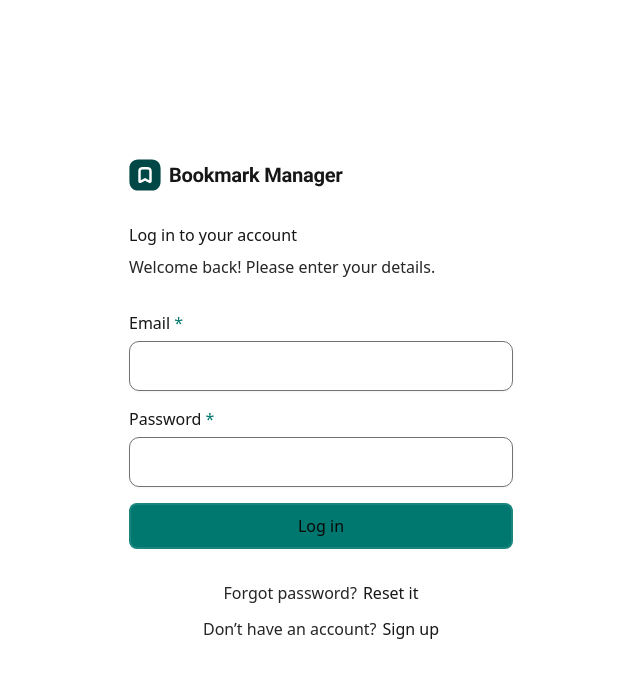
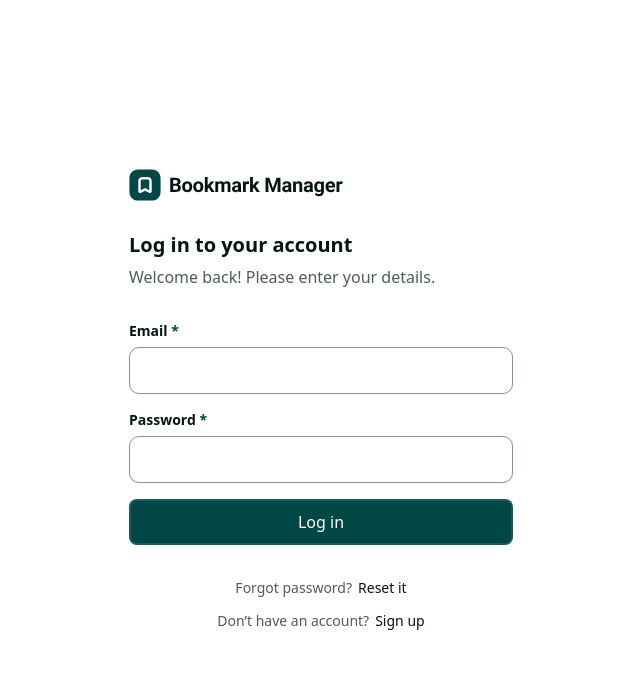
Before and after one commit to AdrianoEscarabote/bookmark-manager-app, a Next.js app in the folder frontend/: page /sign-in in a window 1280 px wide. Shown: the top 678 px of the page, without its empty margins (319-959 px from the left). Built offline with nearby package versions, Linux system fonts and the light colour scheme.

Commit message:
feat(styles): enhance global styles with new color variables and toast component styles

```diff
--- a/frontend/app/globals.css
+++ b/frontend/app/globals.css
@@ -1,9 +1,24 @@
-@import "tailwindcss";
-@import "tw-animate-css";
+@import 'tailwindcss';
+@import 'tw-animate-css';
 
 @custom-variant dark (&:is(.dark *));
 
 @theme inline {
+  --color-neutral-0: var(--neutral-0);
+  --color-neutral-100: var(--neutral-100);
+  --color-neutral-300: var(--neutral-300);
+  --color-neutral-400: var(--neutral-400);
+  --color-neutral-500: var(--neutral-500);
+  --color-neutral-600: var(--neutral-600);
+  --color-neutral-800: var(--neutral-800);
+  --color-neutral-900: var(--neutral-900);
+
+  --color-teal-700: var(--teal-700);
+  --color-teal-800: var(--teal-800);
+
+  --color-red-600: var(--red-600);
+  --color-red-800: var(--red-800);
+
   --color-background: var(--background);
   --color-foreground: var(--foreground);
   --font-sans: var(--font-geist-sans);
@@ -44,6 +59,20 @@
 }
 
 :root {
+  --neutral-900: #051513;
+  --neutral-800: #4c5c59;
+  --neutral-500: #899492;
+  --neutral-400: rgb(192, 207, 204);
+  --neutral-300: #dde9e7;
+  --neutral-100: #e8f0ef;
+  --neutral-0: #ffffff;
+
+  --teal-800: #013c3b;
+  --teal-700: #014745;
+
+  --red-800: #cb0a04;
+  --red-600: #fd4740;
+
   --radius: 0.625rem;
   --background: oklch(1 0 0);
   --foreground: oklch(0.145 0 0);
@@ -79,6 +108,15 @@
 }
 
 .dark {
+  --neutral-900: #001414;
+  --neutral-800: #001f1f;
+  --neutral-600: #002e2d;
+  --neutral-500: #004241;
+  --neutral-400: #004746;
+  --neutral-300: #00706e;
+  --neutral-100: #b1b9b9;
+  --neutral-0: #ffffff;
+
   --background: oklch(0.145 0 0);
   --foreground: oklch(0.985 0 0);
   --card: oklch(0.205 0 0);
@@ -120,3 +158,164 @@
     @apply bg-background text-foreground;
   }
 }
+
+.text-preset-1 {
+  font-size: 1.5rem;
+  line-height: 140%;
+  letter-spacing: 0rem;
+  font-weight: 700;
+}
+
+.text-preset-2 {
+  font-size: 1.25rem;
+  line-height: 120%;
+  letter-spacing: 0rem;
+  font-weight: 700;
+}
+
+.text-preset-2-semibold {
+  font-size: 1.25rem;
+  line-height: 120%;
+  letter-spacing: 0rem;
+  font-weight: 600;
+}
+
+.text-preset-3-medium {
+  font-size: 1rem;
+  line-height: 140%;
+  letter-spacing: 0rem;
+  font-weight: 500;
+}
+
+.text-preset-4 {
+  font-size: 0.875rem;
+  line-height: 140%;
+  letter-spacing: 0rem;
+  font-weight: 600;
+}
+
+.text-preset-4-medium {
+  font-size: 0.875rem;
+  line-height: 150%;
+  letter-spacing: 0rem;
+  font-weight: 500;
+}
+
+.text-preset-5 {
+  font-size: 0.75rem;
+  line-height: 140%;
+  letter-spacing: 0rem;
+  font-weight: 500;
+}
+
+/* Base do container */
+.toaster {
+  --gap: 8px;
+}
+
+/* Toast geral */
+.toaster .toast {
+  border: 1px solid var(--color-border);
+  box-shadow: 0 4px 12px -2px rgba(0, 0, 0, 0.15);
+  font-size: 14px;
+  line-height: 1.3;
+  padding: 0.75rem 0.875rem;
+  gap: 0.625rem;
+}
+
+/* Botão de fechar */
+.toaster .toast button[data-close-button] {
+  opacity: 0.7;
+  transition: opacity 0.15s;
+  border-radius: 6px;
+}
+.toaster .toast button[data-close-button]:hover {
+  opacity: 1;
+  background: var(--color-muted);
+}
+
+/* Tipos nativos via data-type */
+.toaster .toast[data-type='success'] {
+  background: var(--color-teal-800);
+  color: var(--color-neutral-0);
+}
+.toaster .toast[data-type='success'] svg {
+  color: var(--color-neutral-0);
+}
+
+.toaster .toast[data-type='error'] {
+  background: var(--color-red-800);
+  color: var(--color-neutral-0);
+}
+
+.toaster .toast[data-type='warning'] {
+  background: var(--color-teal-700);
+  color: var(--color-neutral-0);
+}
+
+.toaster .toast[data-type='info'] {
+  background: var(--color-teal-700);
+  color: var(--color-neutral-0);
+}
+
+/* Loading mantém contraste */
+.toaster .toast[data-type='loading'] {
+  background: var(--color-popover);
+  color: var(--color-popover-foreground);
+}
+
+/* Custom bookmark tipos (classe) */
+.bm-toast {
+  background: var(--color-popover);
+  color: var(--color-popover-foreground);
+  border: 1px solid var(--color-border);
+}
+
+.dark .bm-toast {
+  background: var(--color-teal-800);
+  color: var(--color-neutral-0);
+  border-color: var(--color-teal-800);
+}
+
+.bm-toast-pinned {
+}
+.bm-toast-archived {
+}
+.bm-toast-restored {
+}
+.bm-toast-deleted {
+}
+.bm-toast-copied {
+}
+
+.dark .bm-toast-deleted {
+  background: var(--color-red-800);
+}
+
+.toaster .toast svg {
+  flex-shrink: 0;
+}
+
+.toaster .toast[data-mounted] {
+  animation: fadeIn 0.18s ease;
+}
+.toaster .toast[data-leaving] {
+  animation: fadeOut 0.18s ease forwards;
+}
+
+@keyframes fadeIn {
+  from {
+    opacity: 0;
+    transform: translateY(4px);
+  }
+  to {
+    opacity: 1;
+    transform: translateY(0);
+  }
+}
+@keyframes fadeOut {
+  to {
+    opacity: 0;
+    transform: translateY(-4px);
+  }
+}
```
